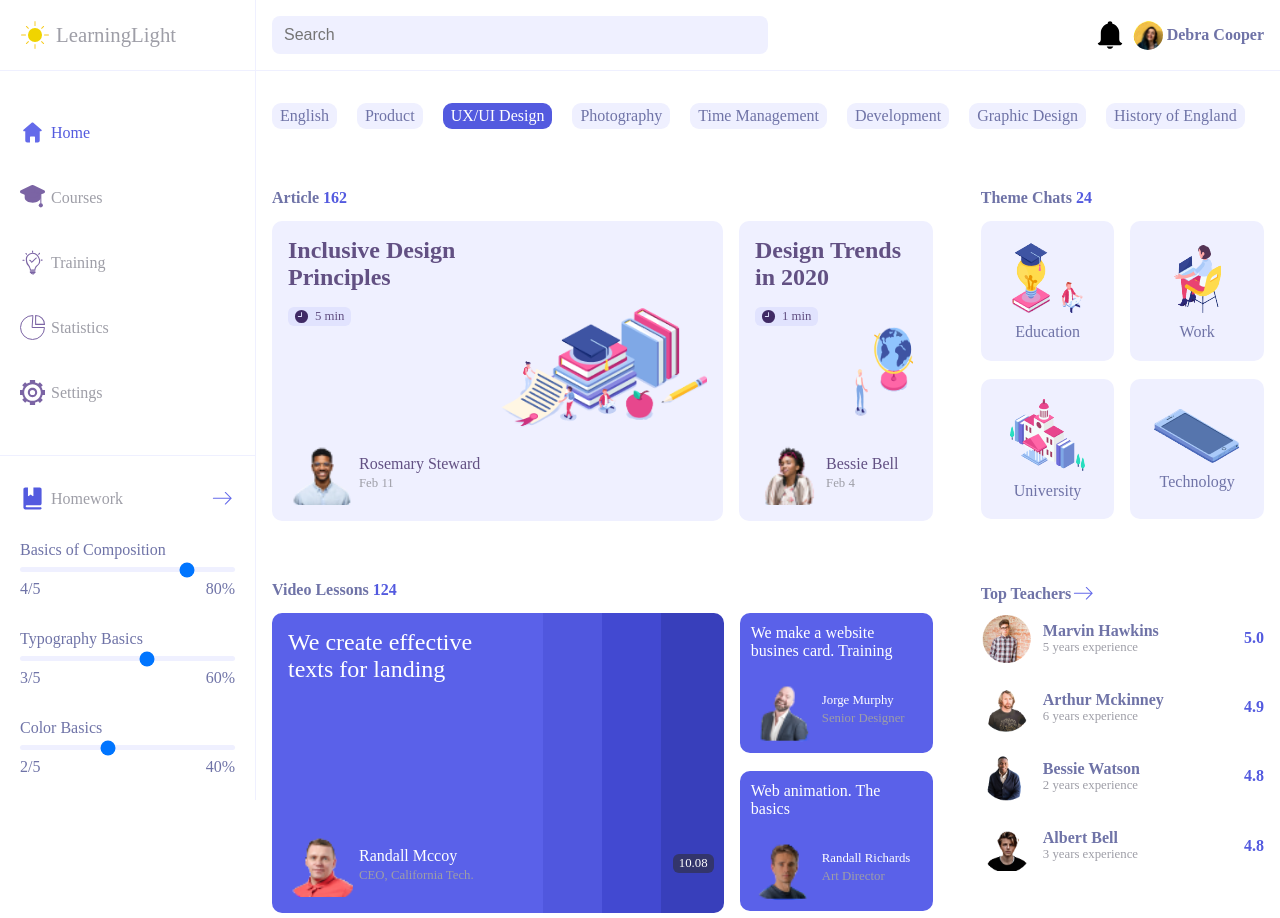
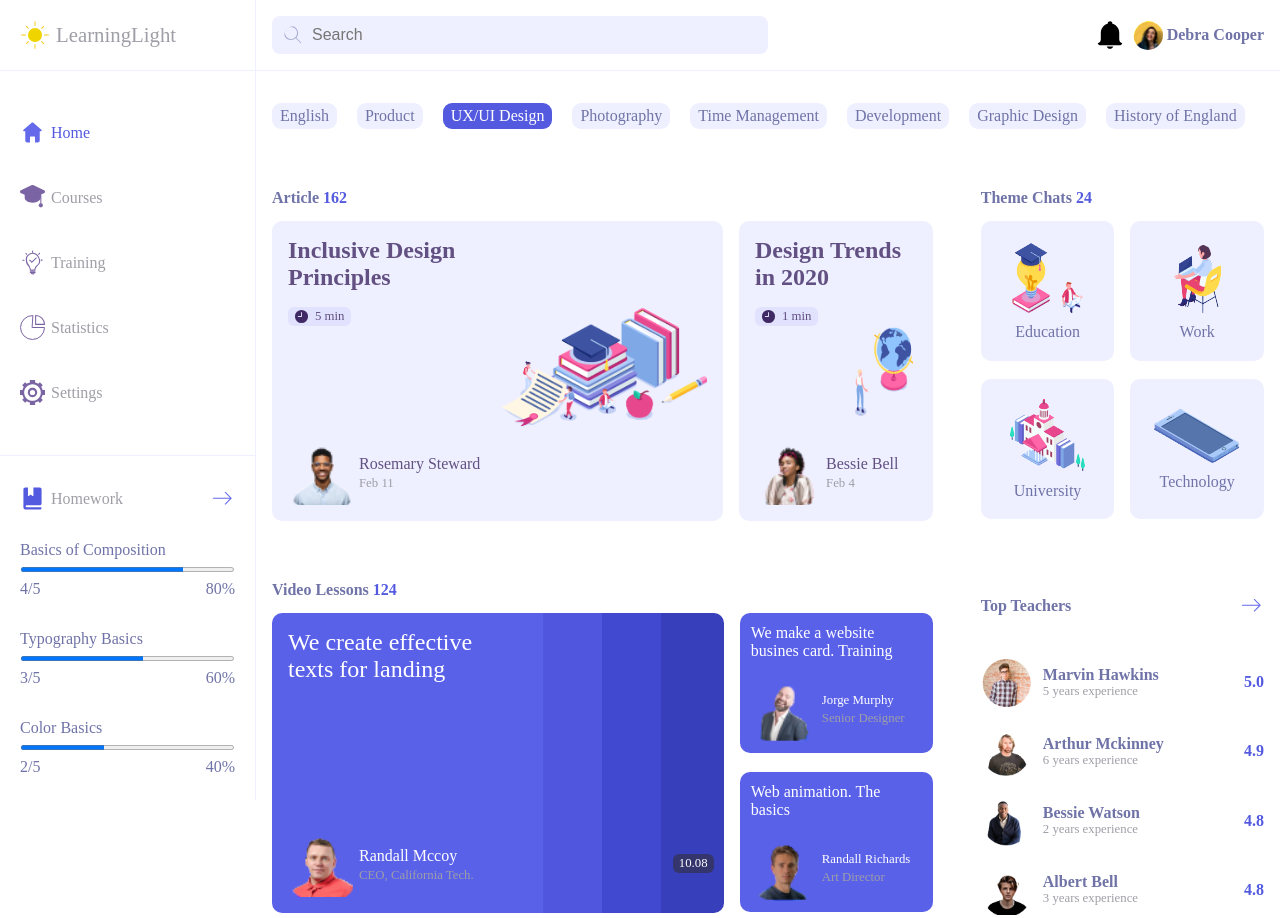
Before and after one commit to Lekanjoy/Learning-Light, a plain HTML site: page index.html in a window 1280 px wide. Drawn offline with Linux system fonts and the light colour scheme; files whose address does not match are found by name.

Commit message:
fixed header

```diff
--- a/index.html
+++ b/index.html
@@ -8,9 +8,12 @@
     <link rel="stylesheet" href="/styles.css" />
   </head>
   <body>
-      <h1 class="alert">Please View on a Laptop or any other Larger Device(s)</h1>
+    <div class="content">
         <header>
+          <div class="search">
             <input type="search" placeholder="Search" id="search" />
+            <img src="/assets/search.svg" alt="search icon">
+        </div>
           <div class="user">
             <img src="./assets/notification.svg" alt="notification bell icon" />
             <div style="display: flex; column-gap: 4px; align-items: center">
@@ -19,13 +22,11 @@
             </div>
           </div>
         </header>
-
         <aside>
           <div class="logo">
             <img src="./assets//sun.svg" alt="Sun Icon" />
             <h1>LearningLight</h1>
           </div>
-
           <nav>
             <div class="item">
               <img src="./assets/home.svg" alt="home icon" />
@@ -92,7 +93,6 @@
             </div>
           </div>
         </aside>
-
         <main>
           <section class="category">
             <div class="item">English</div>
@@ -109,7 +109,6 @@
             <div class="item">Graphic Design</div>
             <div class="item">History of England</div>
           </section>
-
           <section class="cards">
             <p class="box-title">
               Article <span style="color: var(--blueColor)">162</span>
@@ -138,7 +137,6 @@
                 <!-- illustration image -->
                 <img class="design" src="/assets/design.png" alt="illustration image"/>
               </div>
-
               <div class="card2">
                 <div class="details">
                   <div class="description">
@@ -163,7 +161,6 @@
                 <img class="globe" src="/assets/globe.png" alt="illustration image">
               </div>
             </div>
-
             <div class="right-cards">
               <p class="box-title">
                 Theme Chats <span style="color: var(--blueColor)">24</span>
@@ -186,7 +183,6 @@
               </div>
             </div>
           </section>
-
           <section class="cards videos">
             <p class="box-title">
               Video Lessons <span style="color: var(--blueColor)">124</span>
@@ -229,7 +225,6 @@
                 </div>
               </div>
             </div>
-
             <div class="right-cards">
               <div class="box-title">
                 <p>Top Teachers</p>
@@ -249,7 +244,6 @@
                 </div>
                 <span style="color: var(--blueColor); font-weight: 700">5.0</span>
               </div>
-
               <div class="teacher">
                 <div style="display: flex; column-gap: 12px; align-items: center">
                   <img
@@ -295,5 +289,8 @@
             </div>
           </section>
         </main>
+    </div>
+      <h1 class="alert">Please View on a Laptop or any other Larger Device(s)</h1>
+
   </body>
 </html>
--- a/styles.css
+++ b/styles.css
@@ -27,7 +27,6 @@
 
 
 body {
-    /* padding:0 1.5rem; */
     width: 100%;
     background-color: white;
 
@@ -47,9 +46,21 @@ header {
     right: 0;
 }
 
+header .search{
+    position: relative;
+    width: 50%;
+}
+.search img{
+    position: absolute;
+    top: 10px;
+    left: 12px;
+    width: 20px;
+    height: 20px;
+}
+
 header input {
-    width: 50%;
-    padding: 10px 12px;
+    width: 100%;
+    padding: 10px 0 10px 40px;
     border-radius: 8px;
     background-color: var(--cardBg);
     outline: none;
@@ -57,6 +68,10 @@ header input {
     font-weight: 500;
     color: var(--primary-color);
     border: none;
+
+}
+:placeholder-shown{
+    color: var(--primary-color);
 
 }
 
@@ -84,8 +99,16 @@ aside {
     width: 20%;
     background-color: white;
     border-right: 1px solid var(--cardBg);
-    overflow-y: auto;
     position: fixed;
+    scrollbar-width: 0;
+    overflow: hidden;
+    transition: overflow 105s ease-in-out;
+    cursor: pointer;
+}
+
+aside:hover {
+    overflow: auto;
+    scrollbar-width: thin;
 }
 
 aside .logo {
@@ -184,11 +207,18 @@ nav .item p {
     width: 100%;
     margin-bottom: 8px;
     outline: none;
-    -webkit-appearance: none;
-    appearance: none;
-    height: 5px;
     border-radius: 5px;
     background: var(--cardBg);
+    cursor: pointer;
+    outline: none;
+}
+
+input[type="range"]::-webkit-slider-runnable-track {
+    height: 5px;
+}
+
+input[type="range"]::-webkit-slider-thumb {
+    visibility: hidden;
 }
 
 
@@ -265,9 +295,9 @@ main {
     padding: 1rem;
     display: flex;
     justify-content: space-between;
-    /* align-items: center; */
 }
-.left-cards .card1 .design{
+
+.left-cards .card1 .design {
     width: 50%;
     height: 50%;
     align-self: center;
@@ -337,7 +367,8 @@ main {
     justify-content: space-between;
     position: relative;
 }
-.left-cards .card2 .globe{
+
+.left-cards .card2 .globe {
     width: 30%;
     height: 30%;
     align-self: center;
@@ -425,13 +456,15 @@ main {
     color: white;
     font-weight: 400;
 }
-.card-grid .card-item .author p{
+
+.card-grid .card-item .author p {
     font-weight: 500;
     font-size: .8rem;
 }
 
 
 .videos .right-cards .box-title {
+    position: relative;
     display: flex;
     justify-content: space-between;
     align-items: center;
@@ -454,20 +487,22 @@ main {
     color: #9e9ea7;
 }
 
-.alert{
+.alert {
     display: none;
 }
 
-@media(  max-width: 1200px) {
-    html{
+@media(max-width: 1200px) {
+    .content {
         display: none;
     }
-    .alert{
+
+    .alert {
         display: flex;
         justify-content: center;
         align-items: center;
         width: 100%;
         height: 100vh;
+        text-align: center;
     }
 
 }
```
Also changed, not shown: assets/search.png (added), assets/search.svg (added). Lines whose indentation alone changed are shown as unchanged.
